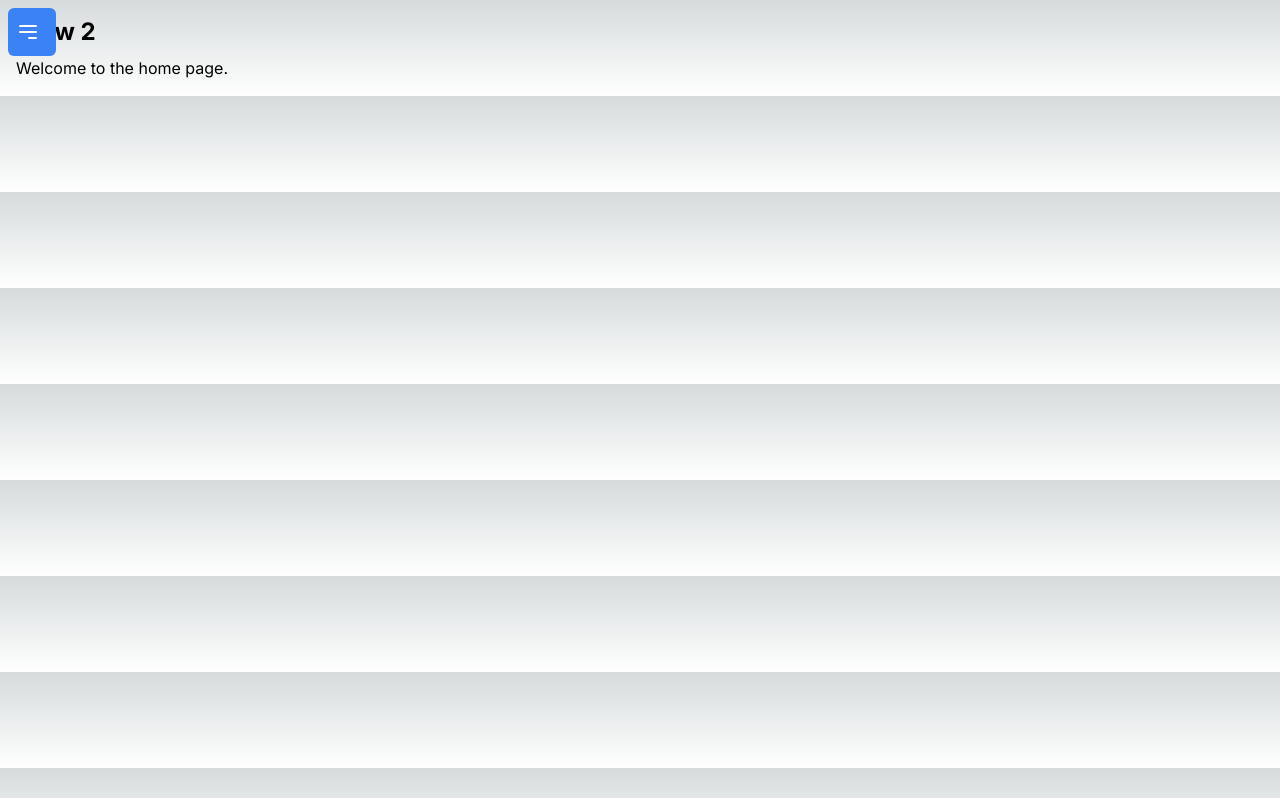
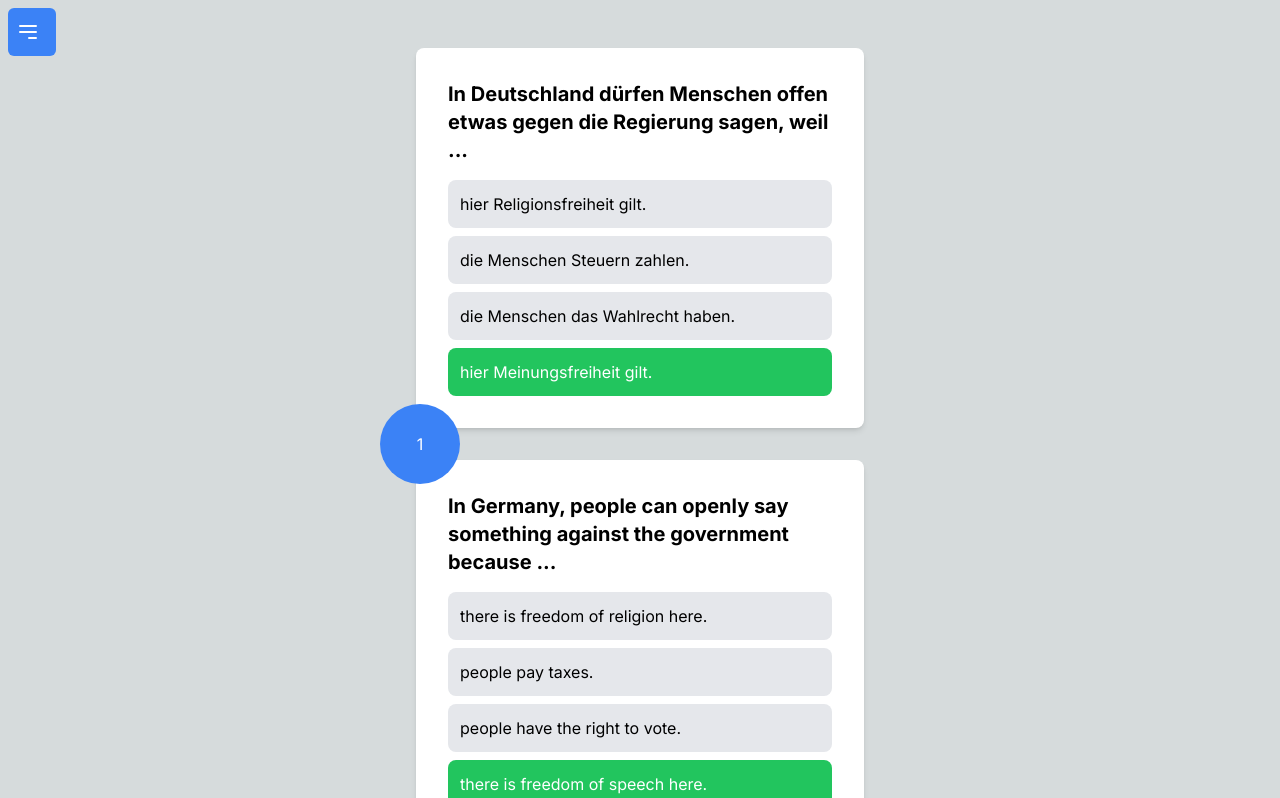
Before and after one commit to aemal/einbuergerungstest, a Next.js app: page /view2 in a window 1280 px wide. Shown: the top 798 px of the page. Built offline with nearby package versions, Linux system fonts and the light colour scheme.

Commit message:
added view 2

```diff
--- a/src/app/view2/page.tsx
+++ b/src/app/view2/page.tsx
@@ -1,13 +1,23 @@
 "use client";
 import { NextPage } from 'next';
+import myData from "../../data/questions.json";
+import NonInteractiveQuestionCard from "../../components/NonInteractiveQuestionCard";
+import { Data } from "../../types";
 
-const Home: NextPage = () => {
+const View2: NextPage = () => {
+  const data: Data = myData;
+
   return (
-    <div className="p-4">
-      <h1 className="text-2xl font-bold">View 2</h1>
-      <p className="mt-2">Welcome to the home page.</p>
+    <div className="items-center justify-center min-h-screen flex flex-col p-4 m-4">
+      {data.common.questions.map((item, questionIndex) => (
+        <NonInteractiveQuestionCard
+          key={questionIndex}
+          question={item}
+          questionIndex={questionIndex}
+        />
+      ))}
     </div>
   );
 };
 
-export default Home;
+export default View2;
--- a/src/components/Navbar.tsx
+++ b/src/components/Navbar.tsx
@@ -40,8 +40,6 @@ const Navbar = () => {
             <div className="space-y-4">
               <Link href="/view1" className={`block text-black p-2 rounded ${pathname === '/view1' ? 'bg-gray-200' : ''}`} onClick={closeDrawer}>View 1</Link>
               <Link href="/view2" className={`block text-black p-2 rounded ${pathname === '/view2' ? 'bg-gray-200' : ''}`} onClick={closeDrawer}>View 2</Link>
-              <Link href="/view3" className={`block text-black p-2 rounded ${pathname === '/view3' ? 'bg-gray-200' : ''}`} onClick={closeDrawer}>View 3</Link>
-              <Link href="/test" className={`block text-black p-2 rounded ${pathname === '/test' ? 'bg-gray-200' : ''}`} onClick={closeDrawer}>Test</Link>
             </div>
           </div>
         </div>
--- /dev/null
+++ b/src/components/NonInteractiveQuestionCard.tsx
@@ -0,0 +1,67 @@
+import { Answer, Question } from '../types';
+
+interface NonInteractiveQuestionCardProps {
+  question: Question;
+  questionIndex: number;
+}
+
+const NonInteractiveQuestionCard = ({ question, questionIndex }: NonInteractiveQuestionCardProps) => {
+  return (
+    <div className="relative">
+      <NonInteractiveQuestionCardContent
+        questionText={question.question}
+        answers={question.answers}
+        questionIndex={questionIndex}
+      />
+      <div className="flex items-center justify-center w-20 h-20 bg-blue-500 rounded-full text-white text-center absolute -mt-10 -ml-5 z-10">
+        {questionIndex + 1}
+      </div>
+      <NonInteractiveQuestionCardContent
+        questionText={question.questionen || ""}
+        answers={question.answers}
+        questionIndex={questionIndex}
+        isEnglish
+      />
+    </div>
+  );
+};
+
+interface NonInteractiveQuestionCardContentProps {
+  questionText: string;
+  answers: Answer[];
+  questionIndex: number;
+  isEnglish?: boolean;
+}
+
+const NonInteractiveQuestionCardContent = ({
+  questionText,
+  answers,
+  questionIndex,
+  isEnglish = false,
+}: NonInteractiveQuestionCardContentProps) => {
+  return (
+    <div className="flex flex-col p-4">
+      <div className="bg-white p-8 rounded-lg shadow-md w-full max-w-md">
+        <h2 className="text-xl font-bold mb-4 text-black">{questionText}</h2>
+        <div className="space-y-2">
+          {answers.map((answer, answerIndex) => {
+            const isCorrect = answer.correct;
+
+            return (
+              <div
+                key={`${questionIndex}${isEnglish ? "-en" : ""}-${answerIndex}`}
+                className={`block p-3 rounded-lg ${
+                  isCorrect ? "bg-green-500 text-white" : "bg-gray-200 text-black"
+                }`}
+              >
+                {isEnglish && answer.texten ? answer.texten : answer.text}
+              </div>
+            );
+          })}
+        </div>
+      </div>
+    </div>
+  );
+};
+
+export default NonInteractiveQuestionCard;
```
